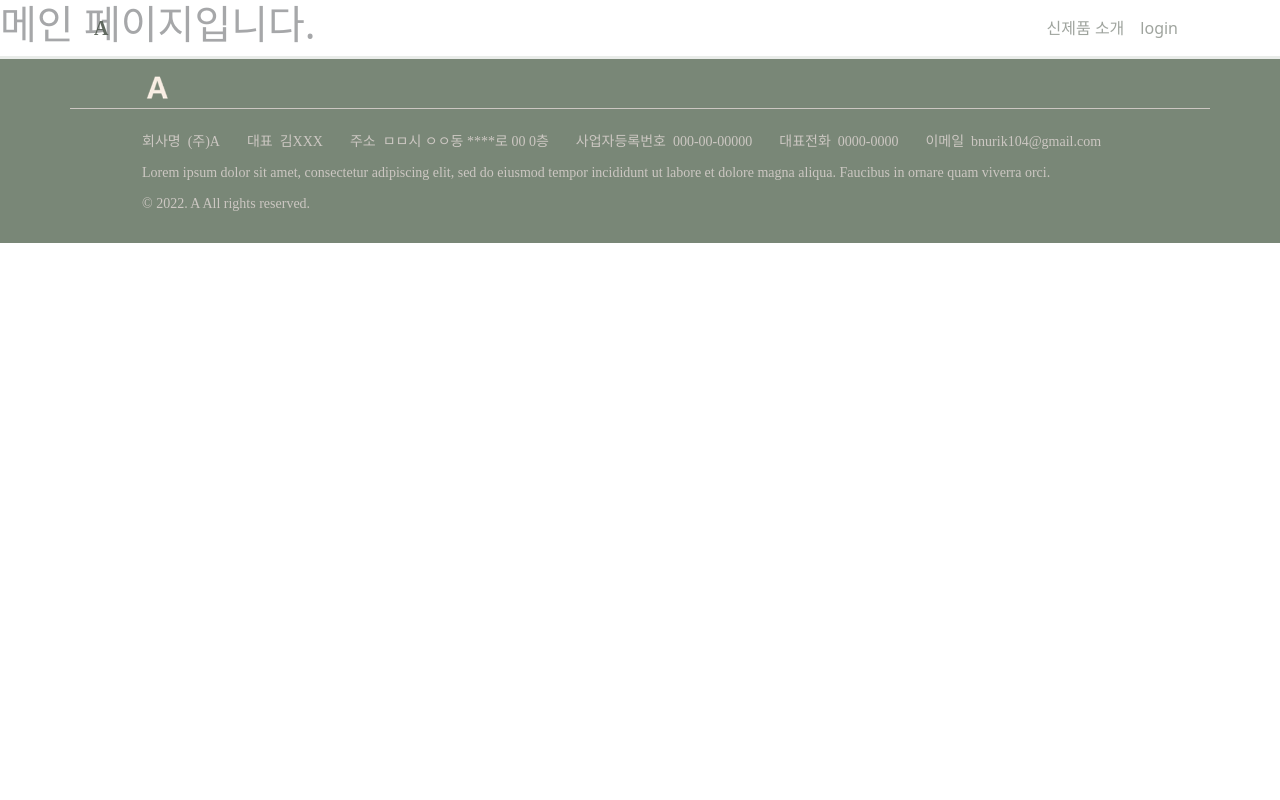
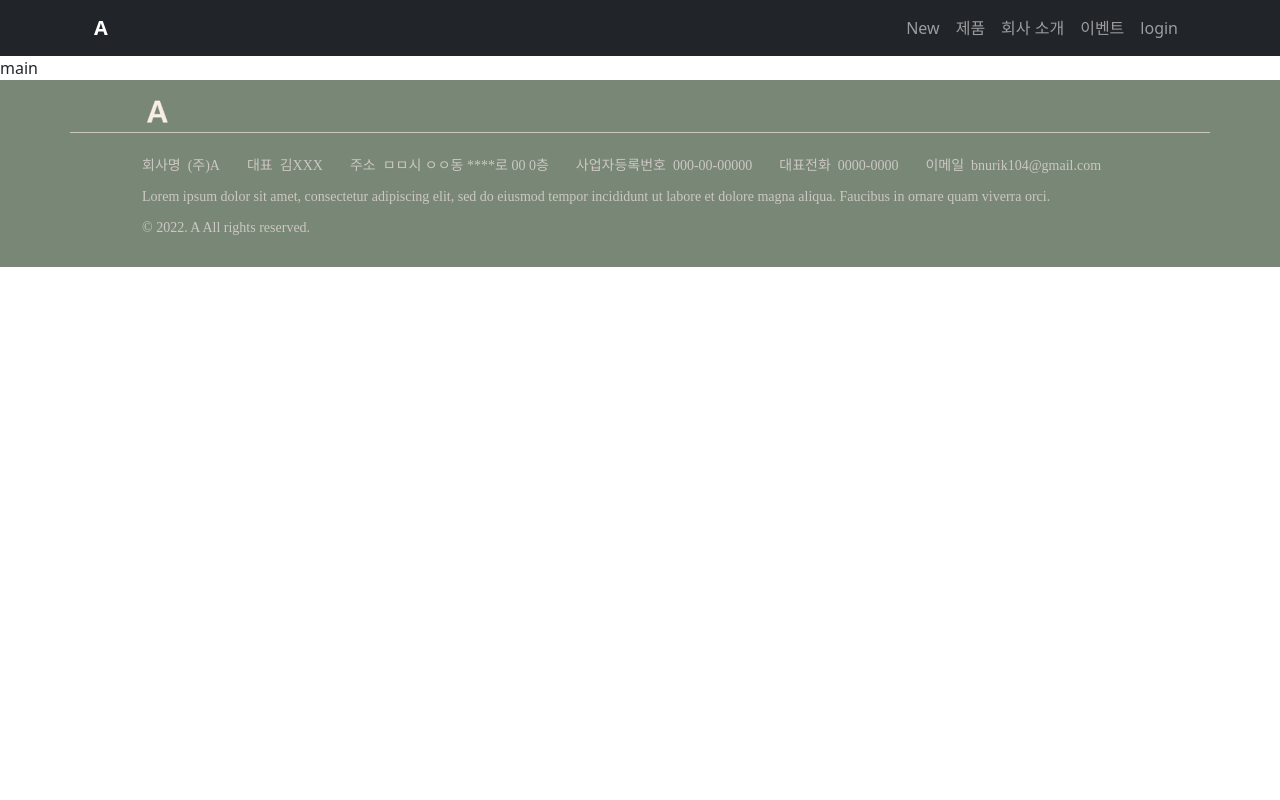
Before and after one commit to bnuri00/comento-web, a Django app: page / in a window 1280 px wide. Run offline with Django 3.2, Linux system fonts and the light colour scheme; some libraries are stand-ins or nearby versions; some web fonts are replaced.

Commit message:
DESIGN: navbar 변경 - 기존 navbar를 new 페이지의 navbar로 변경 - main navbar 간략히 작성

```diff
--- a/mysite/urls.py
+++ b/mysite/urls.py
@@ -3,6 +3,6 @@ from django.urls import path
 from . import views
 
 urlpatterns = [
-    path('', views.index),
+    path('', views.index, name='new'),
     path('<int:content_id>/', views.detail, name='detail'),
 ]
--- a/pages/urls.py
+++ b/pages/urls.py
@@ -2,6 +2,6 @@ from django.urls import path
 from . import views
 
 urlpatterns = [
-    path('', views.mainpage),
-    path('company/', views.company),
+    path('', views.mainpage, name='main'),
+    path('company/', views.company, name='company'),
 ]
--- a/static/mystyles.css
+++ b/static/mystyles.css
@@ -15,6 +15,8 @@
   --color-green3: #798777;
   --color-darkgreen:  #50594f; /*#798777;*/
   --color-darkgreen-rgb: 80, 89, 79; /*121, 135, 119;*/
+
+  --bs-gray-500-rgb: 173, 181, 189;
 
 }
 
@@ -56,6 +58,9 @@ section {
 .bg-darkgreen {
   background-color: var(--color-darkgreen) !important;
 }
+.fw-supalight {
+  font-weight: 200;
+}
 /*--------------------------------for scroll animation-----------------------------------*/
  html {
     height: 100vh;
@@ -91,15 +96,24 @@ footer .footer_tx p {margin-right:27px;float:left;font-size:14px;line-height:15p
 footer .copyright {padding-left:60px;font-size:14px;font-weight:300;}
 
 /***********************************Custom navbar color**************************************/
+.navbar-local{
 
+}
+.sticky-localNav{
+  position: -webkit-sticky;
+  position: sticky;
+  top: 50px;
+  z-index: 1020;
+}
 .navbar-bg{
+  backdrop-filter: saturate(180%) blur(20px);
   --bs-bg-opacity: 0.6;
   background-color: rgba(var(--bs-white-rgb), var(--bs-bg-opacity)) !important;
 }
 
 .navbar-custom{
     color: rgba(var(--color-text-rgb), 1.0);
-    border-bottom: 3px solid rgba(var(--bs-white-rgb), 0.6);
+    border-bottom: 1px solid rgba(var(--bs-gray-500-rgb), 0.7);
 }
 
 
@@ -112,8 +126,20 @@ footer .copyright {padding-left:60px;font-size:14px;font-weight:300;}
   color: rgba(var(--color-darkgreen-rgb), 0.9);
 
 }
+.navbar-custom .navbar-nav .navbar-btn {
+  display: block;
+  text-decoration: none;
+  font-size: 11px;
+  margin: 0.2rem 0.3rem;
+  padding: 0.3rem 0.6rem;
+  border-radius: 5rem;
+  opacity: 0.7;
+  transition: all 0.2s;
+}
 .navbar-custom .navbar-nav .nav-link {
   color: rgba(var(--color-darkgreen-rgb), 0.55);
+  font-size: 11px;
+  padding: 0.5rem 1rem;
 }
 .navbar-custom .navbar-nav .nav-link:hover, .navbar-custom .navbar-nav .nav-link:focus {
   color: rgba(var(--color-darkgreen-rgb), 0.7);
--- a/templates/mysite/index.html
+++ b/templates/mysite/index.html
@@ -1,4 +1,6 @@
 {% extends 'base.html' %} {% block content %} {% load static %}
+{% include "local_nav.html" %}
+
     <!-- Header-->
     <header class="bg-main bg-gradient text-color">
         <div class="container px-4">
--- a/templates/navbar.html
+++ b/templates/navbar.html
@@ -1,12 +1,15 @@
 
 <!-- Navigation-->
-<nav class="navbar navbar-expand-lg navbar-custom navbar-bg fixed-top" id="mainNav">
+<nav class="navbar navbar-expand-lg navbar-dark bg-dark fixed-top" id="mainNav">
     <div class="container px-4 ">
-        <a class="navbar-brand fw-bold" href="#page-top">A</a>
+        <a class="navbar-brand fw-bold" href="{% url 'main' %}">A</a>
         <button class="navbar-toggler" type="button" data-bs-toggle="collapse" data-bs-target="#navbarResponsive" aria-controls="navbarResponsive" aria-expanded="false" aria-label="Toggle navigation"><span class="navbar-toggler-icon"></span></button>
         <div class="collapse navbar-collapse justify-content-center" id="navbarResponsive">
             <ul class="navbar-nav ms-auto ">
-                <li class="nav-item"><a class="nav-link" href="#scroll-content">신제품 소개</a></li>
+                <li class="nav-item"><a class="nav-link" href="{% url 'new' %}">New</a></li>
+                <li class="nav-item"><a class="nav-link" href="#scroll-content">제품</a></li>
+                <li class="nav-item"><a class="nav-link" href="{% url 'company' %}">회사 소개</a></li>
+                <li class="nav-item"><a class="nav-link" href="#scroll-content">이벤트</a></li>
                 {% if user.is_authenticated %}
                 <li class="nav-item"><a class="nav-link" href="{% url 'accounts:logout' %}">{{ user.username }} (logout)</a></li>
                 {% else %}
--- a/templates/pages/mainpage.html
+++ b/templates/pages/mainpage.html
@@ -1,4 +1,5 @@
 {% extends 'base.html' %}
 {% block content %}
 <h1>메인 페이지입니다.</h1>
+<div>main</div>
 {% endblock %}
```
